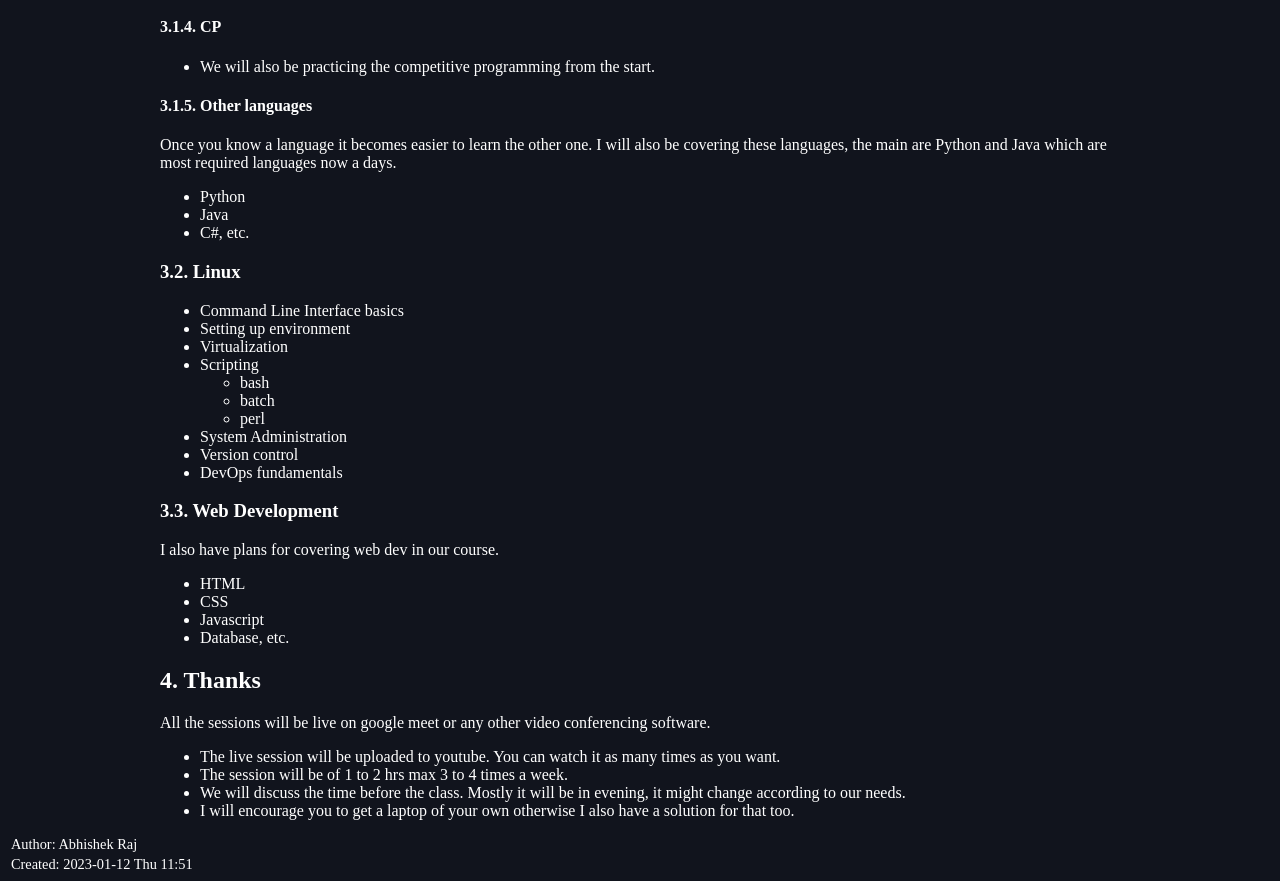
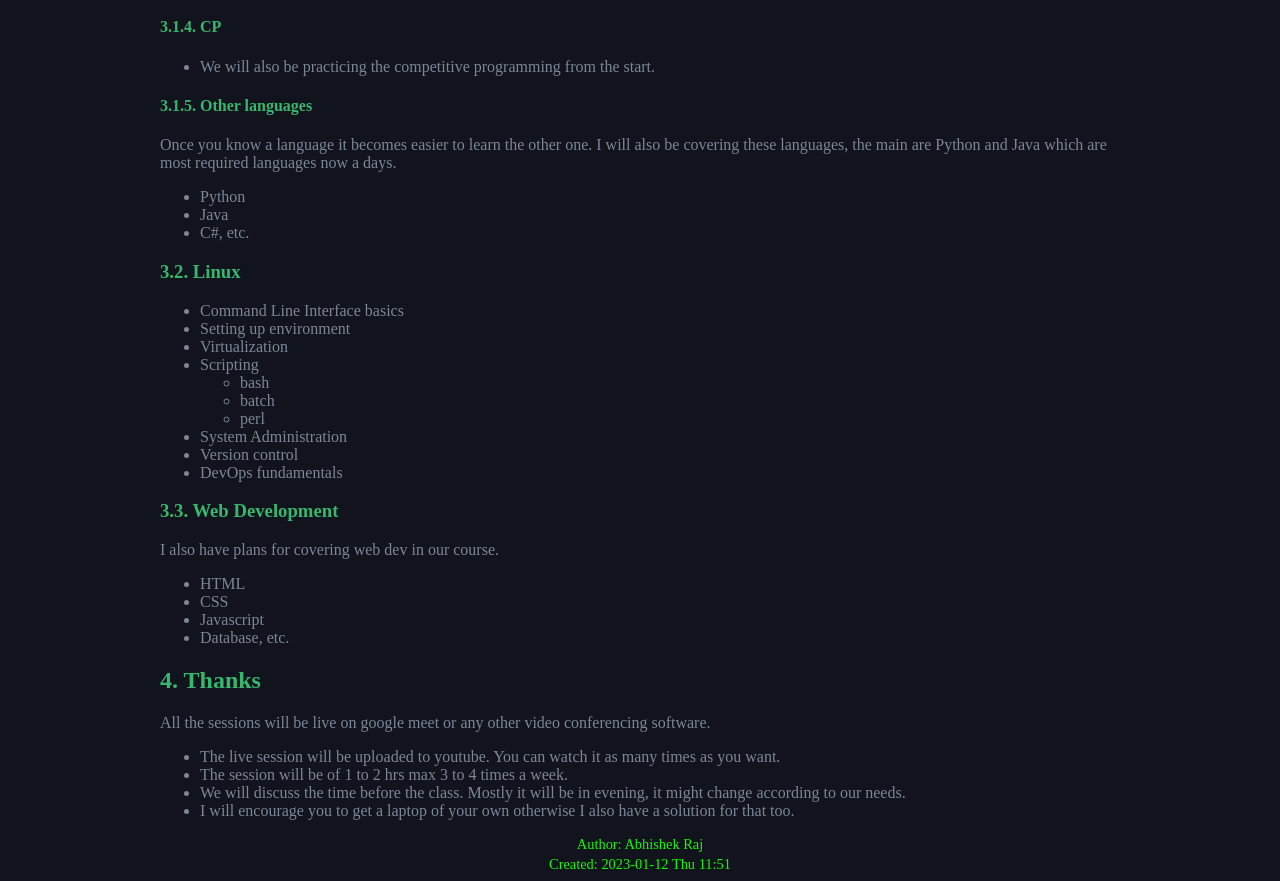
Before and after one commit to CISSSCO/learnToCode, a plain HTML site: page index.html in a window 1280 px wide. Shown: the part 1311-2192 px from the top of the page. Drawn offline with Linux system fonts and the light colour scheme.

Commit message:
Updated on Jan-12 at 17:58

```diff
--- a/style.css
+++ b/style.css
@@ -1,10 +1,9 @@
 * {
   --primaryColor: #15f900;
   --backgroundColor: #11141d;
-  --textColor: white;
-  --lightgreen: #16ffbd;
+  --textColor: #7d8597;
   --darkgreen: #37b76d;
-  --pink: #f070a1;
+  --color2: #415a77;
 }
 
 body {
@@ -16,8 +15,26 @@ a {
   color: var(--textColor);
 }
 h2 {
-  /* background: var(--darkgreen); */
+  color: var(--darkgreen);
   /* text-align: center; */
+}
+
+h3 {
+  color: var(--darkgreen);
+}
+
+h4 {
+  color: var(--darkgreen);
+}
+
+.org-ul {
+  color: var(--textColor);
+}
+
+.author,
+.date {
+  text-align: center;
+  color: var(--primaryColor);
 }
 
 ::-webkit-scrollbar {
@@ -30,7 +47,8 @@ h2 {
 .title {
   text-align: center;
   margin-bottom: 0.2em;
-  background-color: green;
+  color: var(--primaryColor);
+  /* background-color: ; */
   border-radius: 5px;
 }
 .subtitle {
```
